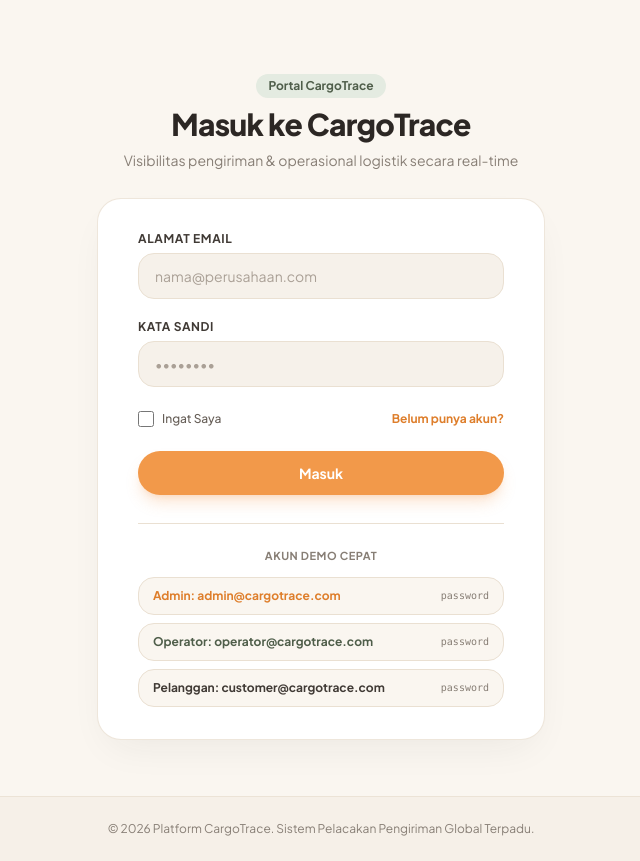
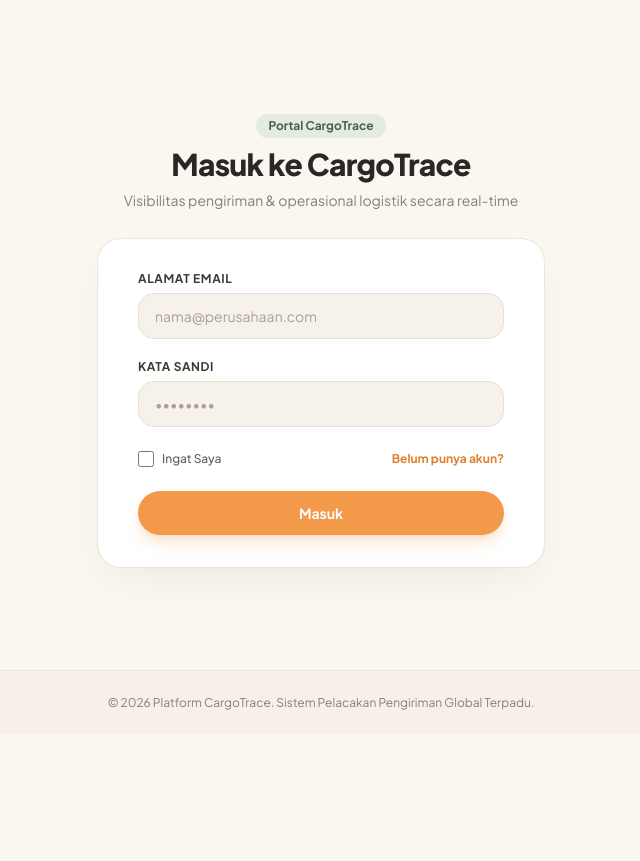
Before and after one commit to safiraazahrasaragih43-cloud/CargoTrace, a Laravel app: page /login in a window 1280 px wide. Shown: the part 65-926 px from the top of the page, without its empty margins (319-959 px from the left). After the commit the page ends 775 px from the top, so only its background shows below. Run offline with Laravel 12, Linux system fonts and the light colour scheme; style sheets or scripts are compiled from the project's sources.

Commit message:
ui: hapus tampilan kotak demo akun cepat pada halaman login

```diff
--- a/resources/views/auth/login.blade.php
+++ b/resources/views/auth/login.blade.php
@@ -59,33 +59,7 @@
                     </button>
                 </div>
             </form>
-
-            <!-- Quick Demo Credentials Box -->
-            <div class="mt-7 pt-6 border-t border-cream-200">
-                <p class="text-[11px] font-bold text-espresso-500 uppercase tracking-wider mb-3 text-center">{{ __('Akun Demo Cepat') }}</p>
-                <div class="grid grid-cols-1 gap-2 text-xs">
-                    <button type="button" onclick="fillCreds('admin@cargotrace.com', 'password')" class="text-left px-3.5 py-2.5 rounded-2xl bg-cream-50 hover:bg-apricot-50 border border-cream-200 hover:border-apricot-200 transition-all flex items-center justify-between cursor-pointer">
-                        <span class="font-bold text-apricot-600">{{ __('Admin:') }} admin@cargotrace.com</span>
-                        <span class="text-espresso-500 font-mono text-[10px]">password</span>
-                    </button>
-                    <button type="button" onclick="fillCreds('operator@cargotrace.com', 'password')" class="text-left px-3.5 py-2.5 rounded-2xl bg-cream-50 hover:bg-sage-50 border border-cream-200 hover:border-sage-200 transition-all flex items-center justify-between cursor-pointer">
-                        <span class="font-bold text-sage-700">{{ __('Operator:') }} operator@cargotrace.com</span>
-                        <span class="text-espresso-500 font-mono text-[10px]">password</span>
-                    </button>
-                    <button type="button" onclick="fillCreds('customer@cargotrace.com', 'password')" class="text-left px-3.5 py-2.5 rounded-2xl bg-cream-50 hover:bg-cream-100 border border-cream-200 transition-all flex items-center justify-between cursor-pointer">
-                        <span class="font-bold text-espresso-800">{{ __('Pelanggan:') }} customer@cargotrace.com</span>
-                        <span class="text-espresso-500 font-mono text-[10px]">password</span>
-                    </button>
-                </div>
-            </div>
         </div>
     </div>
 </div>
-
-<script>
-function fillCreds(email, password) {
-    document.getElementById('email').value = email;
-    document.getElementById('password').value = password;
-}
-</script>
 @endsection
```
Also changed, not shown: README_ID.md, 3 other files.
